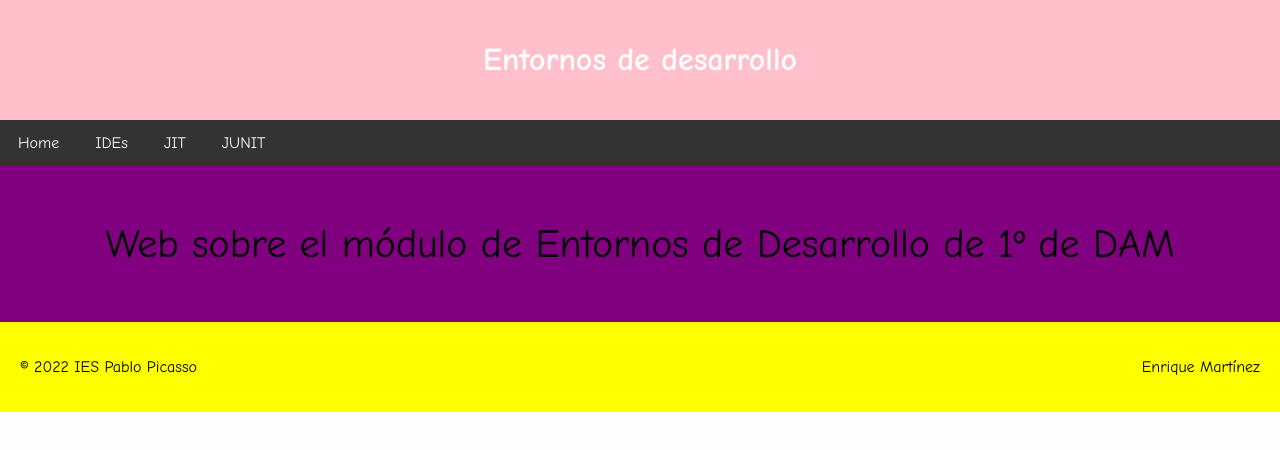
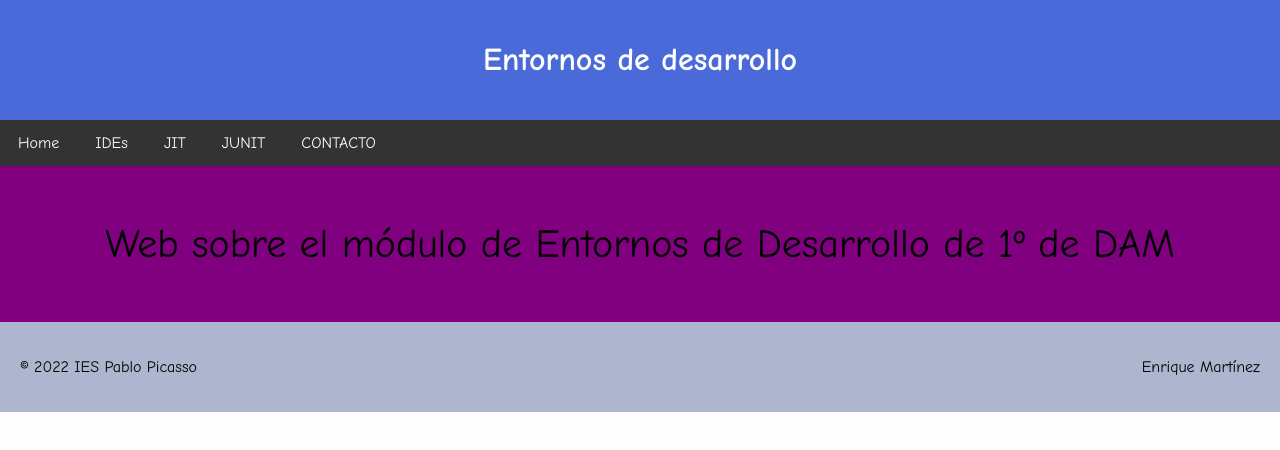
Before and after one commit to RubenMonMar/ExGIT2324_Rub-n-Montero-Mart-n, a plain HTML site: page index.html in a window 1280 px wide. Drawn offline with Linux system fonts and the light colour scheme.

Commit message:
Cambios de diseño

```diff
--- a/index.html
+++ b/index.html
@@ -15,6 +15,7 @@
         <a href="#">IDEs</a>
         <a href="#">JIT</a>
         <a href="#">JUNIT</a>
+        <a href="#">CONTACTO</a>
     </div>
     <div class="contenido">
 
--- a/style.css
+++ b/style.css
@@ -12,7 +12,8 @@ body{
 }
 
 .header{
-    background-color: pink;
+    background-color: #496ad8;
+    font-family: "Lucida Console" "Courier New", monospace;
     color: #fdfdfd;
     text-align: center;
     padding: 20px;
@@ -47,8 +48,7 @@ body{
 }
 
 .footer{
-
-    background-color: yellow;
+    background-color: #aeb5ce;
     padding: 20px;
     clear: both;
 }
```
